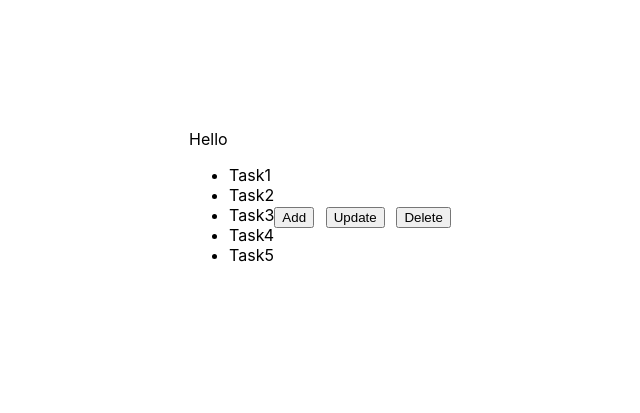
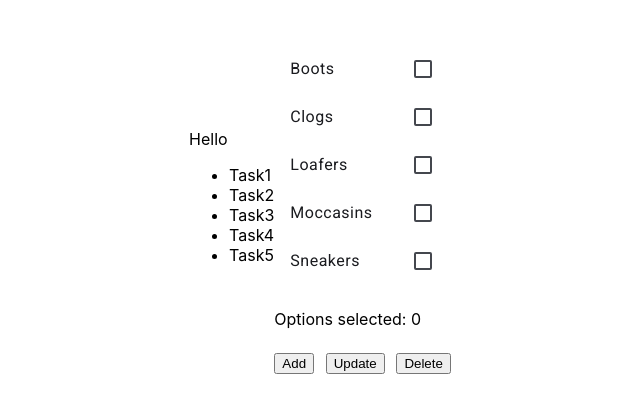
Before and after one commit to Bakhytgul-dev/FrontPortfolio, an Angular app in the folder ToDoList/: page / in a window 1280 px wide. Shown: the part 195-608 px from the top of the page, without its empty margins (320-960 px from the left). Built offline with nearby package versions, Linux system fonts and the light colour scheme.

Commit message:
[todolist] added list component

```diff
--- a/ToDoList/src/app/app.component.html
+++ b/ToDoList/src/app/app.component.html
@@ -175,6 +175,7 @@
     </ul>
   </div>
   <div>
+    <app-list/>
     <div class="social-links">
       <button (click)="addTask()">Add</button>
       <button (click)="updateTask($event, 0, { name: 'Task89', id: 89 })">Update</button>
--- a/ToDoList/src/app/app.component.ts
+++ b/ToDoList/src/app/app.component.ts
@@ -11,10 +11,11 @@ import { taskList as tasks } from '../data.json';
 import { NgFor } from '@angular/common';
 
 import { LocalService } from '../services/local.service';
+import { ListComponent } from './list/list.component';
 
 @Component({
   selector: 'app-root',
-  imports: [RouterOutlet, NgFor],
+  imports: [RouterOutlet, ListComponent, NgFor],
   templateUrl: './app.component.html',
   styleUrl: './app.component.scss',
 })
--- /dev/null
+++ b/ToDoList/src/app/list/list.component.html
@@ -0,0 +1,9 @@
+<mat-selection-list #shoes>
+    @for (shoe of typesOfShoes; track shoe) {
+    <mat-list-option>{{shoe}}</mat-list-option>
+    }
+</mat-selection-list>
+
+<p>
+    Options selected: {{shoes.selectedOptions.selected.length}}
+</p>
--- /dev/null
+++ b/ToDoList/src/app/list/list.component.ts
@@ -0,0 +1,13 @@
+import { Component } from '@angular/core';
+import { MatListModule} from '@angular/material/list';
+
+
+@Component({
+  selector: 'app-list',
+  imports: [MatListModule],
+  templateUrl: './list.component.html',
+  styleUrl: './list.component.scss'
+})
+export class ListComponent {
+  typesOfShoes: string[] = ['Boots', 'Clogs', 'Loafers', 'Moccasins', 'Sneakers'];
+}
```
Also changed, not shown: ToDoList/src/app/list/list.component.scss (added), 1 other file (tests, documents, lock files or other folders).
